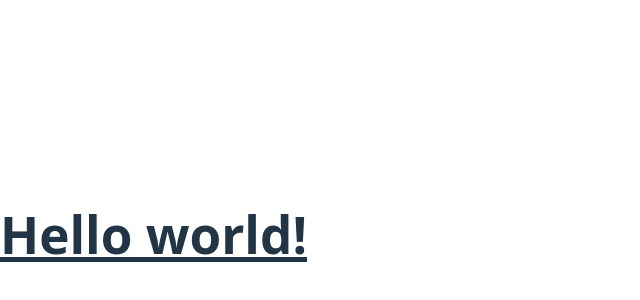
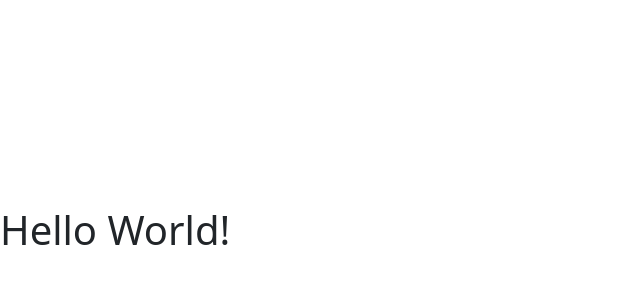
Before and after one commit to nycocado/capo, a React (Vite) app in the folder web/: page / in a window 1280 px wide. Shown: the part 166-466 px from the top of the page, without its empty margins (0-640 px from the left). Built offline with nearby package versions, Linux system fonts and the light colour scheme.

Commit message:
Mudança para React Bootstrap

```diff
--- a/web/package.json
+++ b/web/package.json
@@ -10,10 +10,10 @@
     "preview": "vite preview"
   },
   "dependencies": {
-    "@tailwindcss/vite": "^4.1.3",
+    "bootstrap": "^5.3.5",
     "react": "^19.0.0",
-    "react-dom": "^19.0.0",
-    "tailwindcss": "^4.1.3"
+    "react-bootstrap": "^2.10.9",
+    "react-dom": "^19.0.0"
   },
   "devDependencies": {
     "@eslint/js": "^9.21.0",
--- a/web/src/main.tsx
+++ b/web/src/main.tsx
@@ -1,6 +1,7 @@
 import {StrictMode} from 'react'
 import {createRoot} from 'react-dom/client'
 import './styles/global.css'
+import 'bootstrap/dist/css/bootstrap.min.css'
 import Home from './pages/Home.tsx'
 
 createRoot(document.getElementById('root')!).render(
--- a/web/src/pages/Home.tsx
+++ b/web/src/pages/Home.tsx
@@ -1,9 +1,7 @@
 function Home() {
     return (
         <>
-            <h1 className="text-3xl font-bold underline">
-                Hello world!
-            </h1>
+            <h1>Hello World!</h1>
         </>
     )
 }
--- a/web/src/styles/global.css
+++ b/web/src/styles/global.css
@@ -1,5 +1,3 @@
-@import "tailwindcss";
-
 :root {
     font-family: system-ui, Avenir, Helvetica, Arial, sans-serif;
     line-height: 1.5;
--- a/web/vite.config.ts
+++ b/web/vite.config.ts
@@ -1,8 +1,7 @@
 import {defineConfig} from 'vite'
 import react from '@vitejs/plugin-react-swc'
-import tailwindcss from '@tailwindcss/vite'
 
 // https://vite.dev/config/
 export default defineConfig({
-    plugins: [react(), tailwindcss()],
+    plugins: [react()],
 })
```
Also changed, not shown: 1 other file (tests, documents, lock files or other folders).
